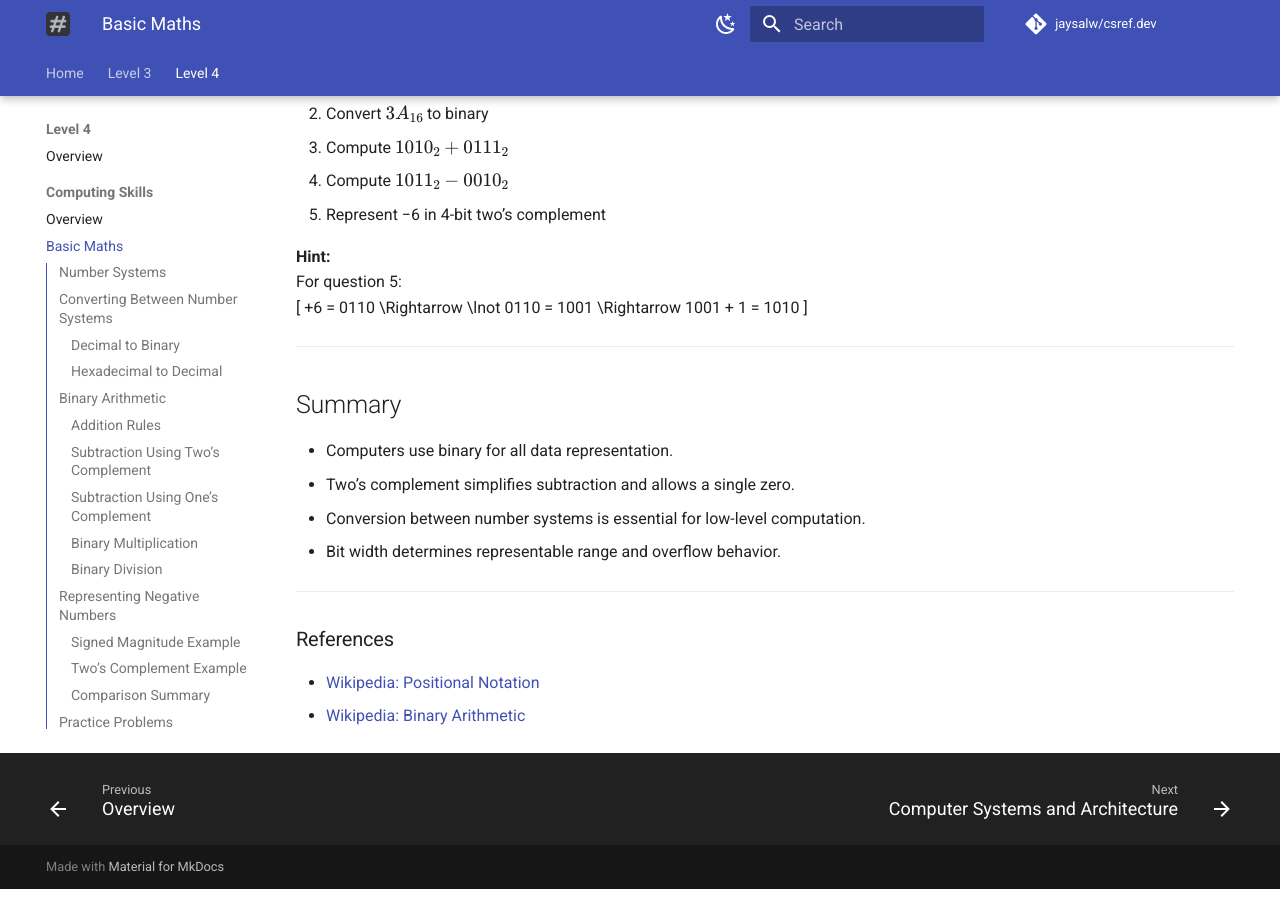
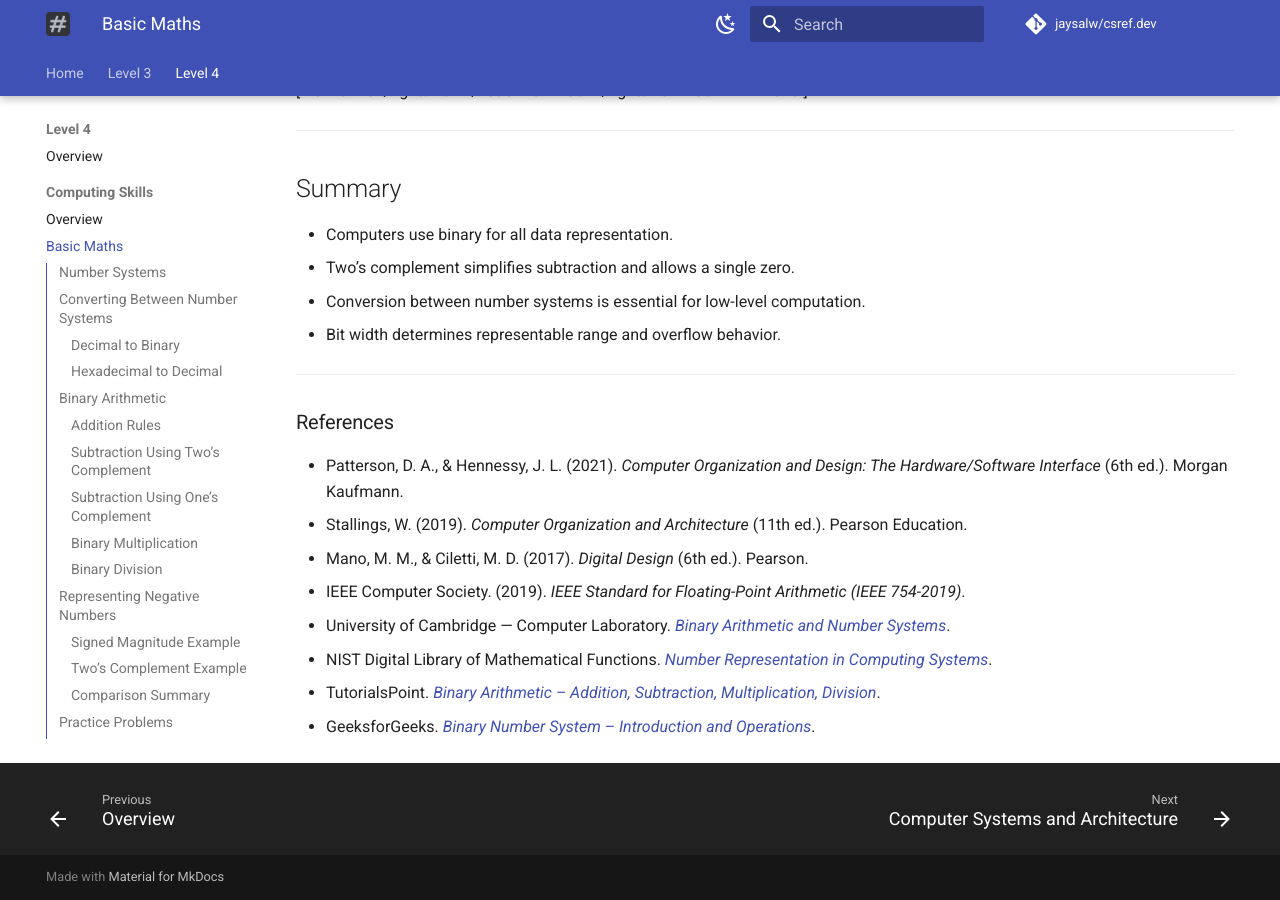
Before and after one commit to jaysalw/csref.dev, an MkDocs documentation site: the page built from docs/level-4/computing-skills/basic-maths.md, in a window 1280 px wide and 900 px high, scrolled down 5267 px. Built offline with MkDocs 1.6.1 and Material for MkDocs 9.7.7, drawn with Linux system fonts in a browser that asks for light colours; comment, search, counter and statistics services are not loaded; some of the changed text lies outside the part shown.

Commit message:
fix: improve binary multiplication example formatting and update references

````diff
--- a/docs/level-4/computing-skills/basic-maths.md
+++ b/docs/level-4/computing-skills/basic-maths.md
@@ -135,27 +135,15 @@
 101_2 \times 110_2
 \]
 
-```
-
-```
-  101
-```
-
-## ×     110
-
-```
-  000
-```
-
-* 1010
-* 10100
-
----
-
-```
-11110₂
-```
-
+```text
+      101
+×     110
+-----------
+      000
++    1010
++   10100
+-----------
+    11110₂
 ```
 
 \[
@@ -258,5 +246,11 @@
 
 ### References
 
-- [Wikipedia: Positional Notation](https://en.wikipedia.org/wiki/Positional_notation)
-- [Wikipedia: Binary Arithmetic](https://en.wikipedia.org/wiki/Binary_number)
+- Patterson, D. A., & Hennessy, J. L. (2021). *Computer Organization and Design: The Hardware/Software Interface* (6th ed.). Morgan Kaufmann.
+- Stallings, W. (2019). *Computer Organization and Architecture* (11th ed.). Pearson Education.
+- Mano, M. M., & Ciletti, M. D. (2017). *Digital Design* (6th ed.). Pearson.
+- IEEE Computer Society. (2019). *IEEE Standard for Floating-Point Arithmetic (IEEE 754-2019)*.
+- University of Cambridge — Computer Laboratory. [*Binary Arithmetic and Number Systems*](https://www.cl.cam.ac.uk/teaching/).
+- NIST Digital Library of Mathematical Functions. [*Number Representation in Computing Systems*](https://dlmf.nist.gov/).
+- TutorialsPoint. [*Binary Arithmetic – Addition, Subtraction, Multiplication, Division*](https://www.tutorialspoint.com/computer_logical_organization/binary_arithmetic.htm).
+- GeeksforGeeks. [*Binary Number System – Introduction and Operations*](https://www.geeksforgeeks.org/binary-number-system/).
````
